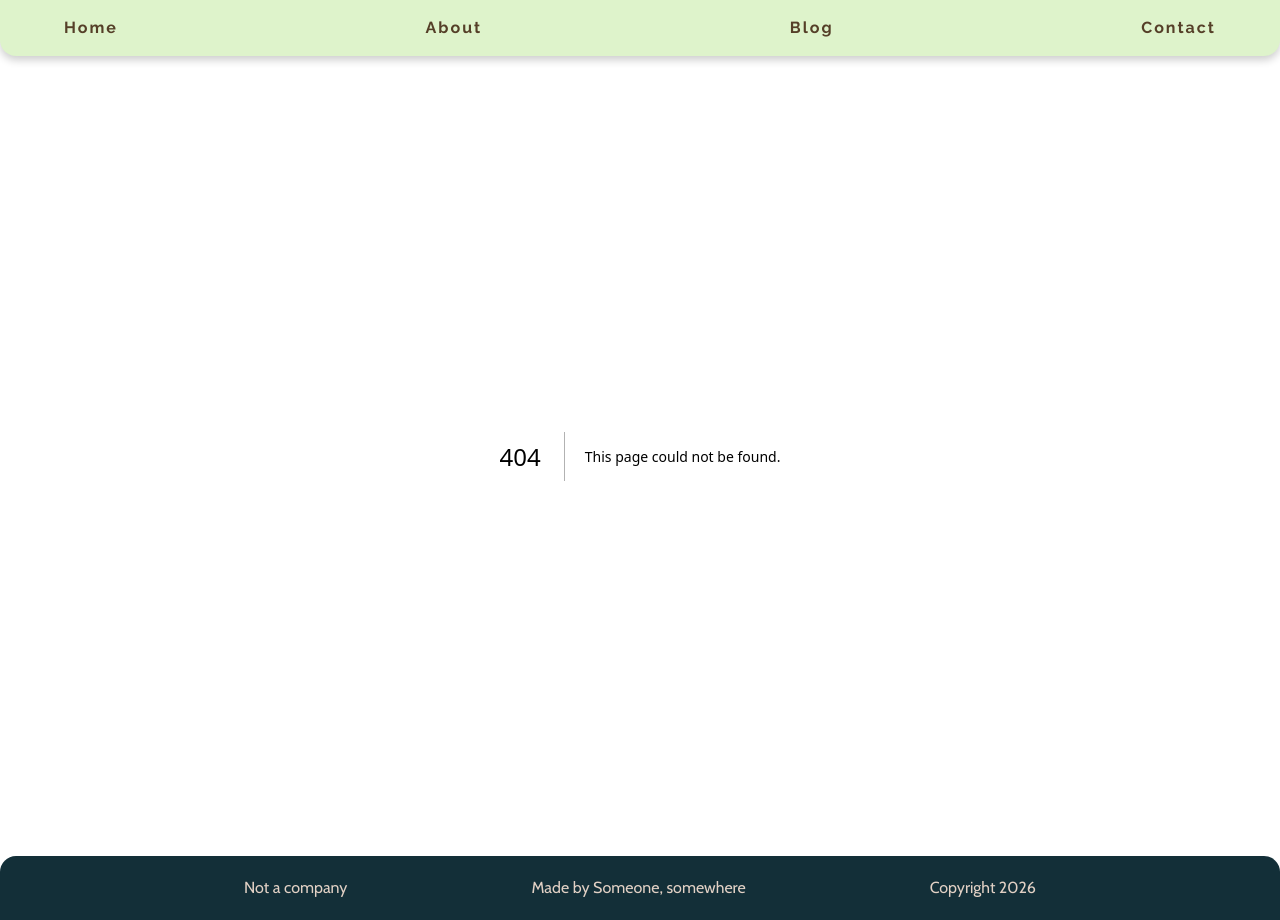
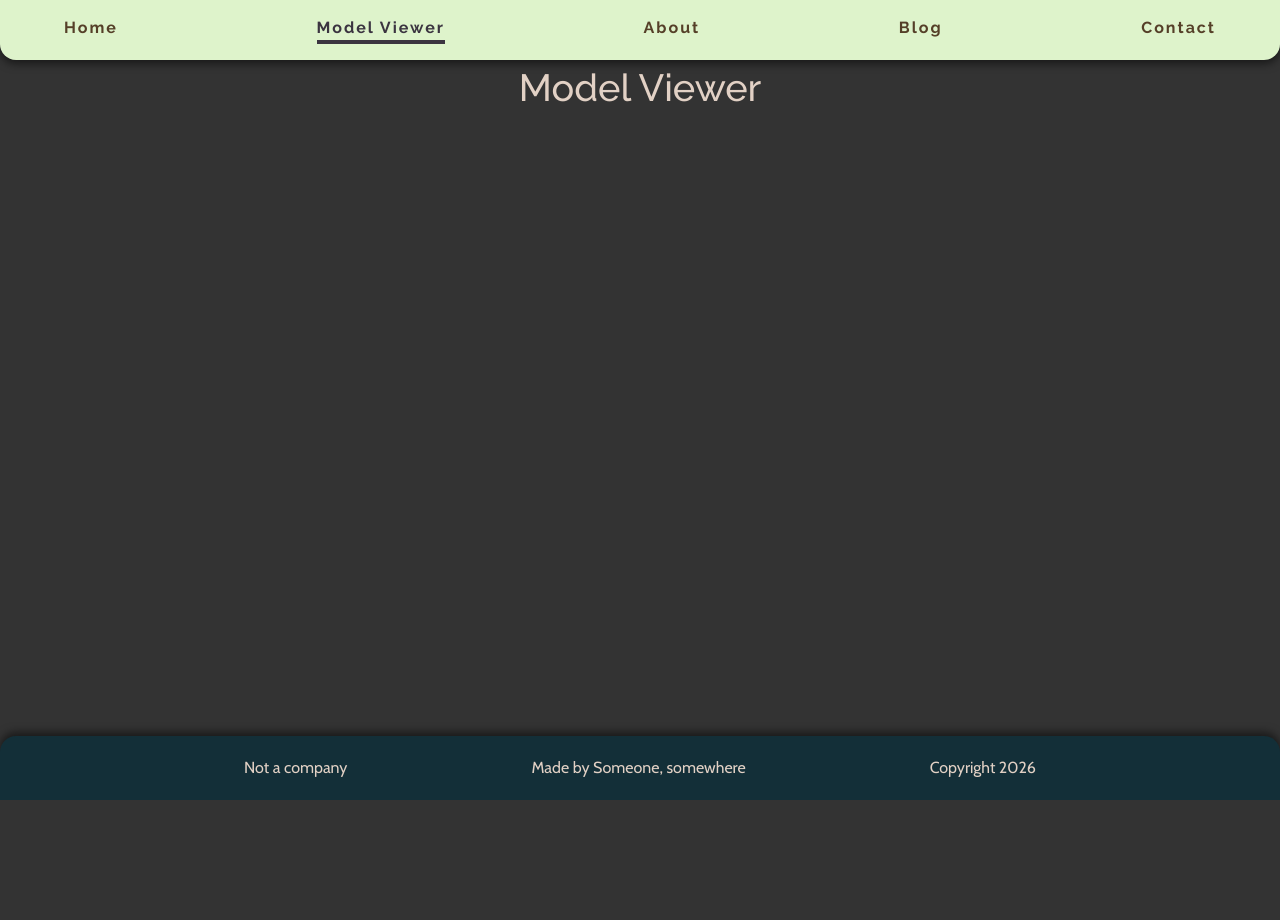
Before and after one commit to waynestedman/next-test-1, a Next.js app: page /modelViewer in a window 1280 px wide. Before the commit this address had no page. After the commit the page ends 800 px from the top, so only its background shows below. Built offline with nearby package versions, Linux system fonts and the light colour scheme.

Commit message:
start model viewer page

```diff
--- a/src/app/components/Header.js
+++ b/src/app/components/Header.js
@@ -14,6 +14,9 @@ function Header() {
         <Link href="/" className={`${styles.logo} ${pathname === "/" ? styles.active : ""}`}>
           Home
         </Link>
+        <Link href="/modelViewer" className={pathname === "/modelViewer" ? styles.active : ""}>
+          Model Viewer
+        </Link>
         <Link href="/about" className={pathname === "/about" ? styles.active : ""}>
           About
         </Link>
--- a/src/app/components/footer.module.css
+++ b/src/app/components/footer.module.css
@@ -1,6 +1,10 @@
 /* footer styles */
 
 .footer {
+  position: absolute;
+  bottom: 0;
+  /* width: -webkit-fill-available; */
+  width: stretch;
   display: flex;
   flex-direction: row;
   align-items: center;
@@ -8,6 +12,7 @@
   padding: 20px 60px;
   background-color: var(--complimentary-blue-dark);
   border-radius: 16px 16px 0 0;
+  box-shadow: var(--box-shadow-reverse);
 }
 
 .footer p {
--- a/src/app/globals.css
+++ b/src/app/globals.css
@@ -21,7 +21,8 @@
   --text-color: var(--tan-light);
   --link-color: #646cff;
   --background-color: var(--gray-dark);
-  --box-shadow: 0 4px 8px rgba(0, 0, 0, 0.2);
+  --box-shadow: 0px 4px 8px 0px rgba(0,0,0,0.5);
+  --box-shadow-reverse: 0px -4px 8px 0px rgba(0,0,0,0.5);
   --card-bg-color: var(--gray-medium);
   --header-bg-color: var(--green-dark);
   --header-padding: 0.5rem;
--- /dev/null
+++ b/src/app/modelViewer/modelViewer.module.css
@@ -0,0 +1,8 @@
+/* model view styles */
+
+.modelViewerPage {
+
+  h3 {
+    text-align: center;
+  }
+}
--- /dev/null
+++ b/src/app/modelViewer/page.js
@@ -0,0 +1,14 @@
+// Model Viewer page
+"use client";
+import styles from './modelViewer.module.css';
+
+function ModelViewer() {
+
+  return (
+    <div className={styles.modelViewerPage}>
+      <h3>Model Viewer</h3>
+    </div>
+  )
+}
+
+export default ModelViewer;
```
Also changed, not shown: 1 other file (tests, documents, lock files or other folders).
